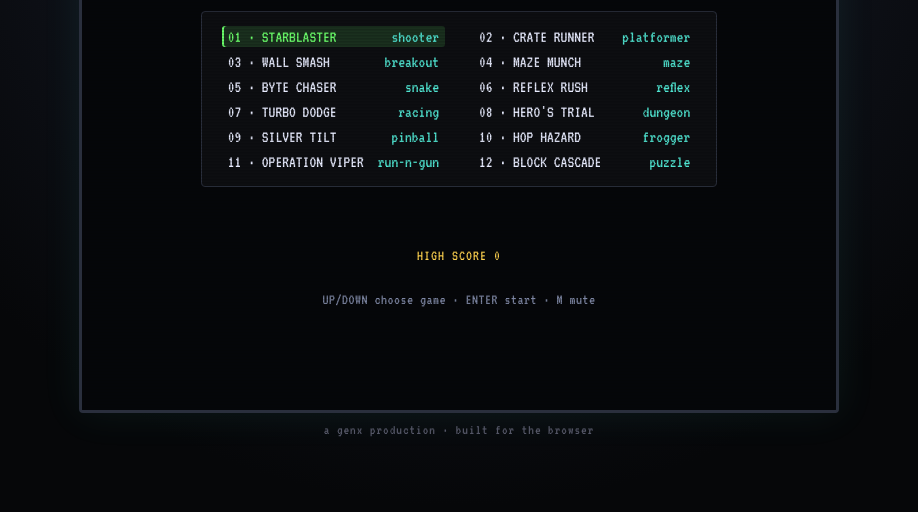
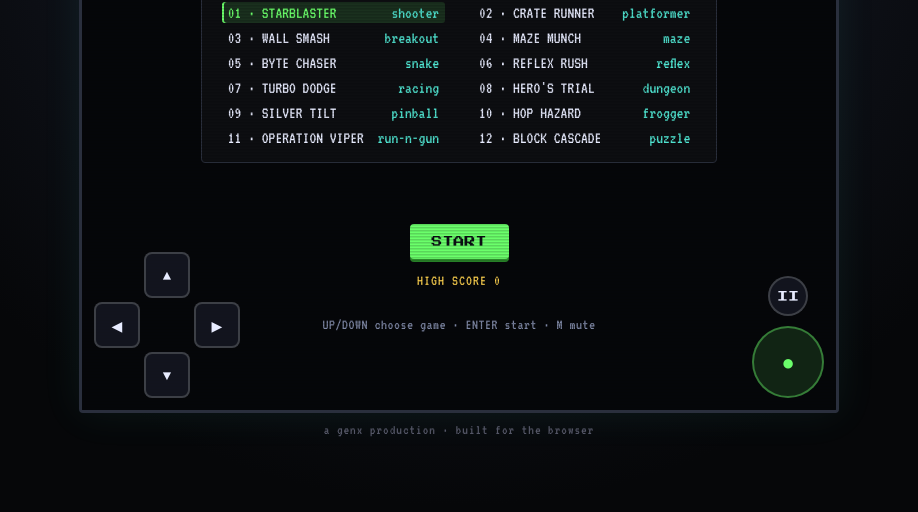
Before and after one commit to n0sfs/genxcustom, a plain HTML site: page index.html in a window 1280 px wide. Shown: the part 288-800 px from the top of the page, without its empty margins (181-1099 px from the left). Drawn offline with Linux system fonts and the light colour scheme.

Commit message:
Add touch/mouse controls for mobile and desktop
Adds a persistent on-screen D-pad + action + pause bar overlaid on the
stage, plus explicit menu buttons (START/CONTINUE/RETRY/PLAY AGAIN/
RESUME/QUIT TO MENU) inside every screen. Reflex Rush swaps the D-pad
for a 3x3 numpad matching its hole layout.

Every on-screen button dispatches the same synthetic KeyboardEvents a
real keyboard would send, routed through the existing keydown/keyup
listener - so touch, mouse clicks, and physical keyboard all drive the
identical code path with no per-input special-casing in any level.

Co-Authored-By: Claude Sonnet 5 <noreply@anthropic.com>

```diff
--- a/game.js
+++ b/game.js
@@ -20,6 +20,8 @@ const Game = (() => {
   const winScore = document.getElementById('win-score');
   const titleHigh = document.getElementById('title-highscore');
   const levelListEl = document.getElementById('level-list');
+  const touchDpad = document.getElementById('touch-dpad');
+  const touchNumpad = document.getElementById('touch-numpad');
 
   const START_LIVES = 3;
   const HS_KEY = 'genxArcadeHighScore';
@@ -202,6 +204,9 @@ const Game = (() => {
     state.levelInstance = def.factory(api);
     state.levelInstance.init();
     updateHud();
+    const usesNumpad = def.tag === 'reflex';
+    if (touchDpad) touchDpad.classList.toggle('hidden', usesNumpad);
+    if (touchNumpad) touchNumpad.classList.toggle('hidden', !usesNumpad);
   }
 
   function advanceLevel() {
@@ -318,10 +323,33 @@ const Game = (() => {
     requestAnimationFrame(loop);
   }
 
+  // On-screen buttons (touch + mouse) dispatch the exact same synthetic
+  // KeyboardEvents a real keyboard would send, so they flow through the one
+  // keydown/keyup listener above — no separate input path to keep in sync.
+  function bindVirtualKey(el) {
+    const key = el.dataset.key;
+    const press = (e) => {
+      e.preventDefault();
+      el.classList.add('pressed');
+      window.dispatchEvent(new KeyboardEvent('keydown', { key }));
+    };
+    const release = (e) => {
+      if (e) e.preventDefault();
+      el.classList.remove('pressed');
+      window.dispatchEvent(new KeyboardEvent('keyup', { key }));
+    };
+    el.addEventListener('pointerdown', press);
+    el.addEventListener('pointerup', release);
+    el.addEventListener('pointerleave', release);
+    el.addEventListener('pointercancel', release);
+    el.addEventListener('contextmenu', (e) => e.preventDefault());
+  }
+
   function boot() {
     updateSoundHud();
     if (titleHigh) titleHigh.textContent = `HIGH SCORE ${getHighScore()}`;
     renderLevelList();
+    document.querySelectorAll('[data-key]').forEach(bindVirtualKey);
     showScreen('title');
     requestAnimationFrame(loop);
   }
--- a/index.html
+++ b/index.html
@@ -4,7 +4,7 @@
 <meta charset="UTF-8">
 <meta name="viewport" content="width=device-width, initial-scale=1.0">
 <title>GENX ARCADE</title>
-<link rel="stylesheet" href="style.css">
+<link rel="stylesheet" href="style.css?v=2">
 </head>
 <body>
   <div id="wrap">
@@ -24,6 +24,7 @@
         <p class="sub">twelve classics. one quarter.</p>
         <div class="levelist" id="level-list"></div>
         <p class="prompt blink">PRESS ENTER TO START</p>
+        <button class="menu-btn" data-key="Enter">START</button>
         <p id="title-highscore" class="sub"></p>
         <p class="controls">UP/DOWN choose game &middot; ENTER start &middot; M mute</p>
       </div>
@@ -32,24 +33,53 @@
         <h2 id="lc-title">LEVEL CLEAR</h2>
         <p id="lc-score"></p>
         <p class="prompt blink">PRESS ENTER TO CONTINUE</p>
+        <button class="menu-btn" data-key="Enter">CONTINUE</button>
       </div>
 
       <div id="screen-gameover" class="screen hidden">
         <h2 class="danger">GAME OVER</h2>
         <p id="go-score"></p>
         <p class="prompt blink">PRESS ENTER TO RETRY</p>
+        <button class="menu-btn" data-key="Enter">RETRY</button>
       </div>
 
       <div id="screen-win" class="screen hidden">
         <h2 class="win">ARCADE CLEARED!</h2>
         <p id="win-score"></p>
         <p class="prompt blink">PRESS ENTER FOR NEW GAME</p>
+        <button class="menu-btn" data-key="Enter">PLAY AGAIN</button>
       </div>
 
       <div id="screen-pause" class="screen hidden">
         <h2>PAUSED</h2>
         <p class="prompt blink">PRESS P TO RESUME</p>
         <p class="controls">PRESS ESC TO QUIT TO MENU</p>
+        <button class="menu-btn" data-key="p">RESUME</button>
+        <button class="menu-btn secondary" data-key="Escape">QUIT TO MENU</button>
+      </div>
+
+      <div id="touch-controls">
+        <div id="touch-dpad" class="touch-group">
+          <button class="touch-btn dpad-up" data-key="ArrowUp" aria-label="Up">&#9650;</button>
+          <button class="touch-btn dpad-left" data-key="ArrowLeft" aria-label="Left">&#9664;</button>
+          <button class="touch-btn dpad-right" data-key="ArrowRight" aria-label="Right">&#9654;</button>
+          <button class="touch-btn dpad-down" data-key="ArrowDown" aria-label="Down">&#9660;</button>
+        </div>
+        <div id="touch-numpad" class="touch-group hidden">
+          <button class="touch-btn num-btn" data-key="1">1</button>
+          <button class="touch-btn num-btn" data-key="2">2</button>
+          <button class="touch-btn num-btn" data-key="3">3</button>
+          <button class="touch-btn num-btn" data-key="4">4</button>
+          <button class="touch-btn num-btn" data-key="5">5</button>
+          <button class="touch-btn num-btn" data-key="6">6</button>
+          <button class="touch-btn num-btn" data-key="7">7</button>
+          <button class="touch-btn num-btn" data-key="8">8</button>
+          <button class="touch-btn num-btn" data-key="9">9</button>
+        </div>
+        <div id="touch-side" class="touch-group">
+          <button class="touch-btn pause-btn" data-key="p" aria-label="Pause">II</button>
+          <button class="touch-btn action-btn" data-key=" " aria-label="Action">&#9679;</button>
+        </div>
       </div>
     </div>
 
--- a/style.css
+++ b/style.css
@@ -152,6 +152,109 @@ body {
 .blink { animation: blink 1.1s steps(1) infinite; }
 @keyframes blink { 50% { opacity: 0; } }
 
+.menu-btn {
+  font-family: var(--display);
+  font-size: 11px;
+  color: var(--bg);
+  background: var(--green);
+  border: none;
+  border-radius: 4px;
+  padding: 12px 22px;
+  cursor: pointer;
+  box-shadow: 0 3px 0 #2a8a2a;
+  touch-action: manipulation;
+}
+.menu-btn:active { box-shadow: 0 1px 0 #2a8a2a; transform: translateY(2px); }
+.menu-btn.secondary { background: var(--red); box-shadow: 0 3px 0 #8a2a2a; }
+.menu-btn.secondary:active { box-shadow: 0 1px 0 #8a2a2a; }
+
+#touch-controls {
+  position: absolute;
+  inset: 0;
+  display: flex;
+  align-items: flex-end;
+  justify-content: space-between;
+  padding: 12px;
+  pointer-events: none;
+  z-index: 5;
+}
+
+.touch-group { pointer-events: none; }
+#touch-dpad.hidden, #touch-numpad.hidden { display: none; }
+
+#touch-dpad {
+  display: grid;
+  grid-template-columns: repeat(3, min(14vw, 46px));
+  grid-template-rows: repeat(3, min(14vw, 46px));
+  gap: 4px;
+}
+.dpad-up { grid-column: 2; grid-row: 1; }
+.dpad-left { grid-column: 1; grid-row: 2; }
+.dpad-right { grid-column: 3; grid-row: 2; }
+.dpad-down { grid-column: 2; grid-row: 3; }
+
+#touch-numpad {
+  display: grid;
+  grid-template-columns: repeat(3, min(12vw, 40px));
+  grid-template-rows: repeat(3, min(12vw, 40px));
+  gap: 4px;
+}
+
+#touch-side {
+  display: flex;
+  flex-direction: column;
+  align-items: center;
+  gap: 10px;
+}
+
+.touch-btn {
+  pointer-events: auto;
+  font-family: var(--display);
+  font-size: 14px;
+  color: var(--text);
+  background: rgba(30, 34, 48, 0.55);
+  border: 2px solid rgba(255, 255, 255, 0.18);
+  border-radius: 8px;
+  display: flex;
+  align-items: center;
+  justify-content: center;
+  touch-action: none;
+  user-select: none;
+  -webkit-user-select: none;
+  cursor: pointer;
+}
+.touch-btn:active, .touch-btn.pressed {
+  background: rgba(79, 227, 208, 0.35);
+  border-color: var(--cyan);
+}
+
+.num-btn { font-size: 16px; }
+
+.pause-btn {
+  width: 40px;
+  height: 40px;
+  border-radius: 50%;
+  font-size: 11px;
+}
+
+.action-btn {
+  width: 15vw;
+  height: 15vw;
+  max-width: 72px;
+  max-height: 72px;
+  border-radius: 50%;
+  font-size: 22px;
+  color: var(--green);
+  background: rgba(107, 255, 107, 0.12);
+  border-color: rgba(107, 255, 107, 0.4);
+}
+.action-btn:active { background: rgba(107, 255, 107, 0.4); }
+
+@media (min-width: 820px) and (pointer: fine) {
+  #touch-controls { opacity: 0.45; transition: opacity 0.2s; }
+  #touch-controls:hover { opacity: 0.95; }
+}
+
 #footer {
   text-align: center;
   font-size: 14px;
```
